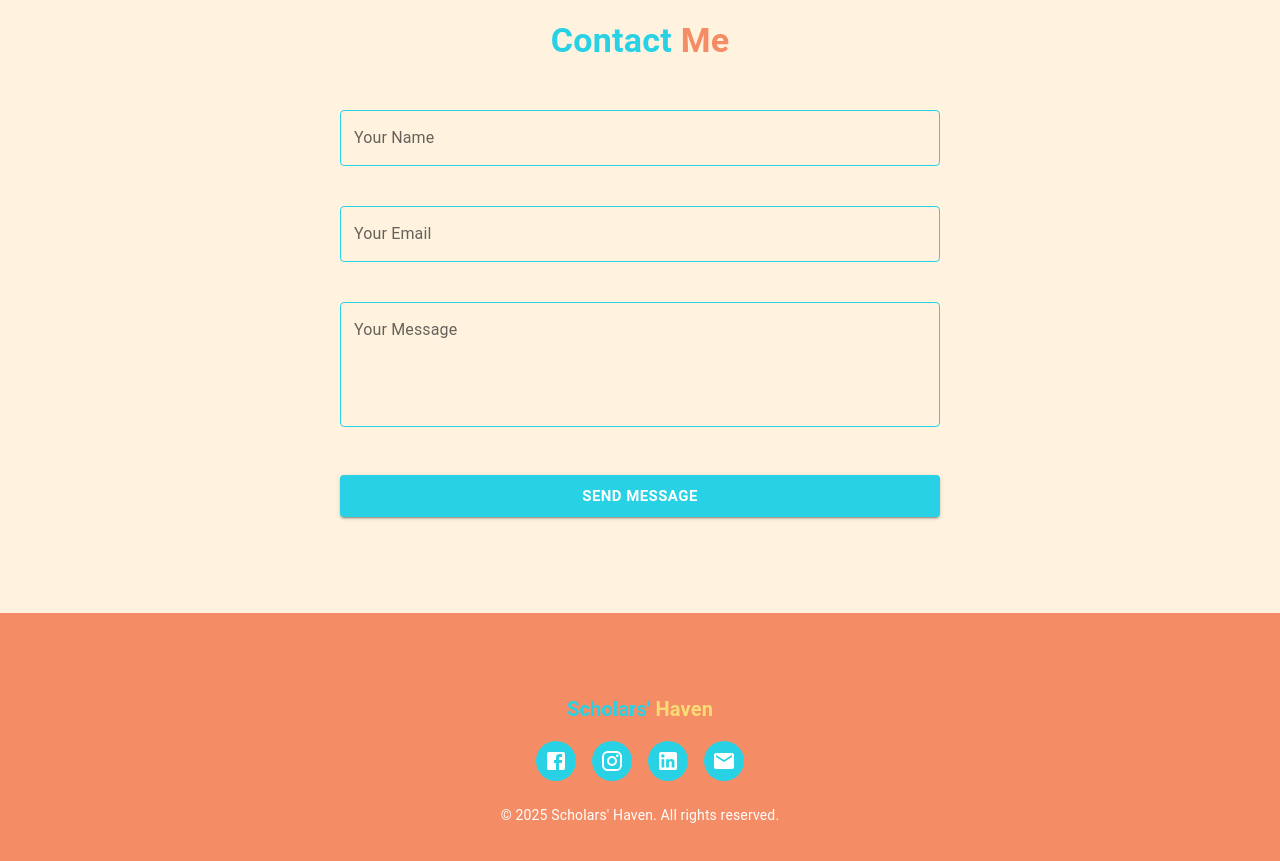
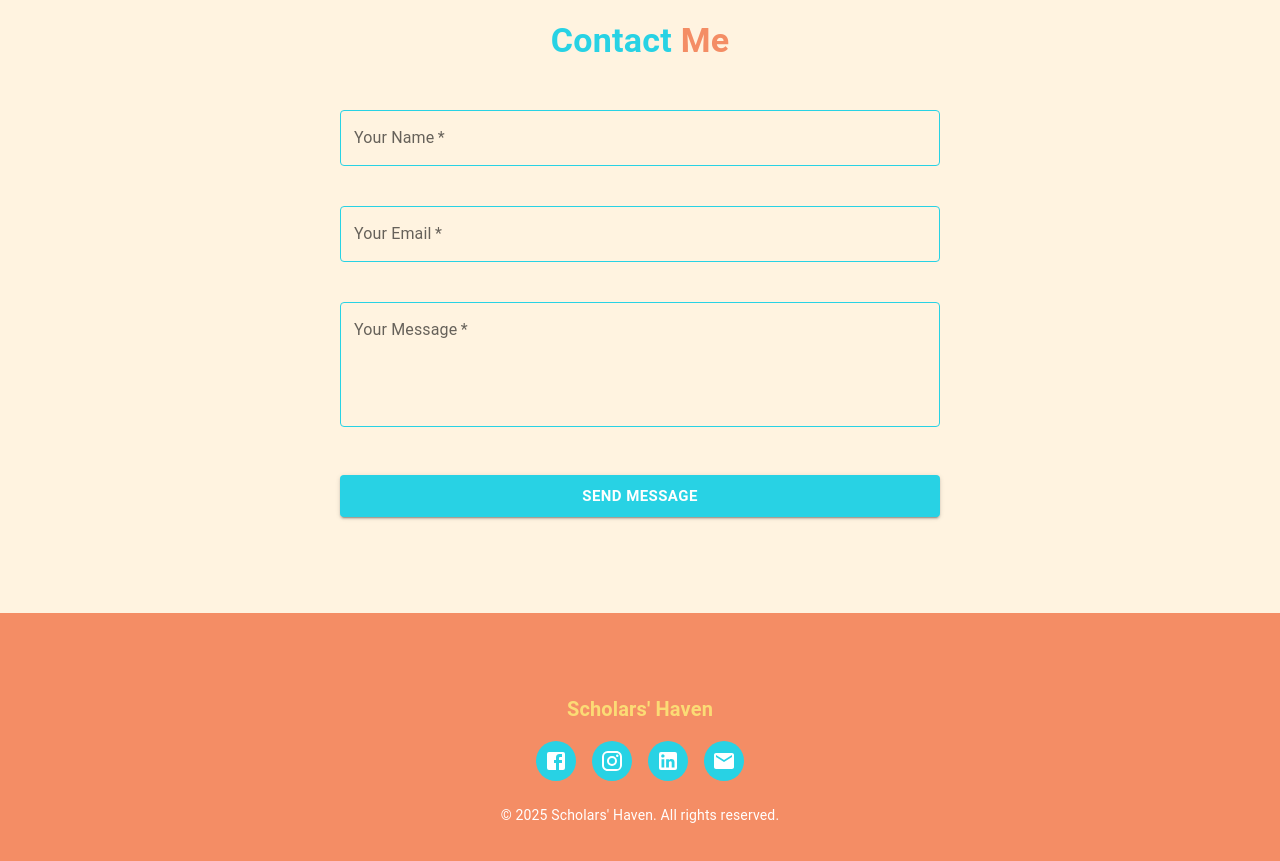
Before and after one commit to s4r0sh/scholars-haven, a React (Vite) app: page / in a window 1280 px wide. Shown: the part 2540-3401 px from the top of the page. Built offline with nearby package versions, Linux system fonts and the light colour scheme.

Commit message:
Linked website links in footer and connected contact form

```diff
--- a/package.json
+++ b/package.json
@@ -17,6 +17,7 @@
     "@emotion/styled": "^11.14.1",
     "@mui/icons-material": "^7.3.1",
     "@mui/material": "^7.3.1",
+    "emailjs-com": "^3.2.0",
     "framer-motion": "^12.23.12",
     "react": "^19.1.1",
     "react-dom": "^19.1.1"
--- a/src/components/Contact.jsx
+++ b/src/components/Contact.jsx
@@ -1,13 +1,45 @@
-import React from "react";
-import { Container, Typography, Box, TextField, Button } from "@mui/material";
+import React, { useRef, useState } from "react";
+import emailjs from "emailjs-com";
+import {
+  Container,
+  Typography,
+  Box,
+  TextField,
+  Button,
+  Alert,
+} from "@mui/material";
 
 export default function Contact() {
+  const form = useRef();
+  const [status, setStatus] = useState(null);
+
+  const sendEmail = (e) => {
+    e.preventDefault();
+
+    emailjs
+      .sendForm(
+        "service_j6jngvc", // 🔹 replace with EmailJS service ID
+        "template_awkavnu", // 🔹 replace with EmailJS template ID
+        form.current,
+        "ApSvG38LO_jbNfsgU" // 🔹 replace with EmailJS public key
+      )
+      .then(
+        (result) => {
+          setStatus("success");
+          form.current.reset();
+        },
+        (error) => {
+          setStatus("error");
+        }
+      );
+  };
+
   return (
     <Box
       id="contact"
       sx={{
         width: "100vw",
-        bgcolor: "#fff3e0", // light orange background
+        bgcolor: "#fff3e0",
         py: { xs: 8, md: 12 },
       }}
     >
@@ -30,6 +62,8 @@ export default function Contact() {
         {/* Form */}
         <Box
           component="form"
+          ref={form}
+          onSubmit={sendEmail}
           sx={{
             maxWidth: 600,
             mx: "auto",
@@ -40,10 +74,12 @@ export default function Contact() {
           }}
         >
           <TextField
+            name="name"
             fullWidth
             label="Your Name"
             margin="normal"
             variant="outlined"
+            required
             sx={{
               "& .MuiOutlinedInput-root": {
                 "& fieldset": { borderColor: "#28d2e4" },
@@ -53,11 +89,13 @@ export default function Contact() {
             }}
           />
           <TextField
+            name="email"
             fullWidth
             label="Your Email"
             type="email"
             margin="normal"
             variant="outlined"
+            required
             sx={{
               "& .MuiOutlinedInput-root": {
                 "& fieldset": { borderColor: "#28d2e4" },
@@ -67,12 +105,14 @@ export default function Contact() {
             }}
           />
           <TextField
+            name="message"
             fullWidth
             label="Your Message"
             multiline
             rows={4}
             margin="normal"
             variant="outlined"
+            required
             sx={{
               "& .MuiOutlinedInput-root": {
                 "& fieldset": { borderColor: "#28d2e4" },
@@ -82,6 +122,7 @@ export default function Contact() {
             }}
           />
           <Button
+            type="submit"
             variant="contained"
             fullWidth
             size="large"
@@ -95,6 +136,18 @@ export default function Contact() {
           >
             Send Message
           </Button>
+
+          {/* Success / Error Message */}
+          {status === "success" && (
+            <Alert severity="success" sx={{ mt: 2 }}>
+              Message sent successfully!
+            </Alert>
+          )}
+          {status === "error" && (
+            <Alert severity="error" sx={{ mt: 2 }}>
+              Oops! Something went wrong. Please try again.
+            </Alert>
+          )}
         </Box>
       </Container>
     </Box>
--- a/src/components/Footer.jsx
+++ b/src/components/Footer.jsx
@@ -20,7 +20,7 @@ export default function Footer() {
           variant="h6"
           sx={{ fontWeight: "bold", mb: 2, color: "#fff" }}
         >
-          <Box component="span" sx={{ color: "#28d2e4" }}>
+          <Box component="span" sx={{ color: "#fbdb75" }}>
             Scholars'
           </Box>{" "}
           <Box component="span" sx={{ color: "#fbdb75" }}>
@@ -40,7 +40,9 @@ export default function Footer() {
         >
           <IconButton
             component={Link}
-            href="#"
+            href="https://www.facebook.com/scholarshavenofficial"
+            target="_blank"
+            rel="noopener noreferrer"
             sx={{
               color: "#fff",
               bgcolor: "#28d2e4",
@@ -49,9 +51,12 @@ export default function Footer() {
           >
             <Facebook />
           </IconButton>
+
           <IconButton
             component={Link}
-            href="#"
+            href="https://www.instagram.com/scholarshaven_"
+            target="_blank"
+            rel="noopener noreferrer"
             sx={{
               color: "#fff",
               bgcolor: "#28d2e4",
@@ -60,9 +65,12 @@ export default function Footer() {
           >
             <Instagram />
           </IconButton>
+
           <IconButton
             component={Link}
-            href="#"
+            href="https://www.linkedin.com/in/fatima-hayat-2b0725232?utm_source=share&utm_campaign=share_via&utm_content=profile&utm_medium=android_app"
+            target="_blank"
+            rel="noopener noreferrer"
             sx={{
               color: "#fff",
               bgcolor: "#28d2e4",
@@ -71,9 +79,10 @@ export default function Footer() {
           >
             <LinkedIn />
           </IconButton>
+
           <IconButton
             component={Link}
-            href="mailto:youremail@example.com"
+            href="mailto:scholars_haven@outlook.com"
             sx={{
               color: "#fff",
               bgcolor: "#28d2e4",
```
Also changed, not shown: 1 other file (tests, documents, lock files or other folders).
